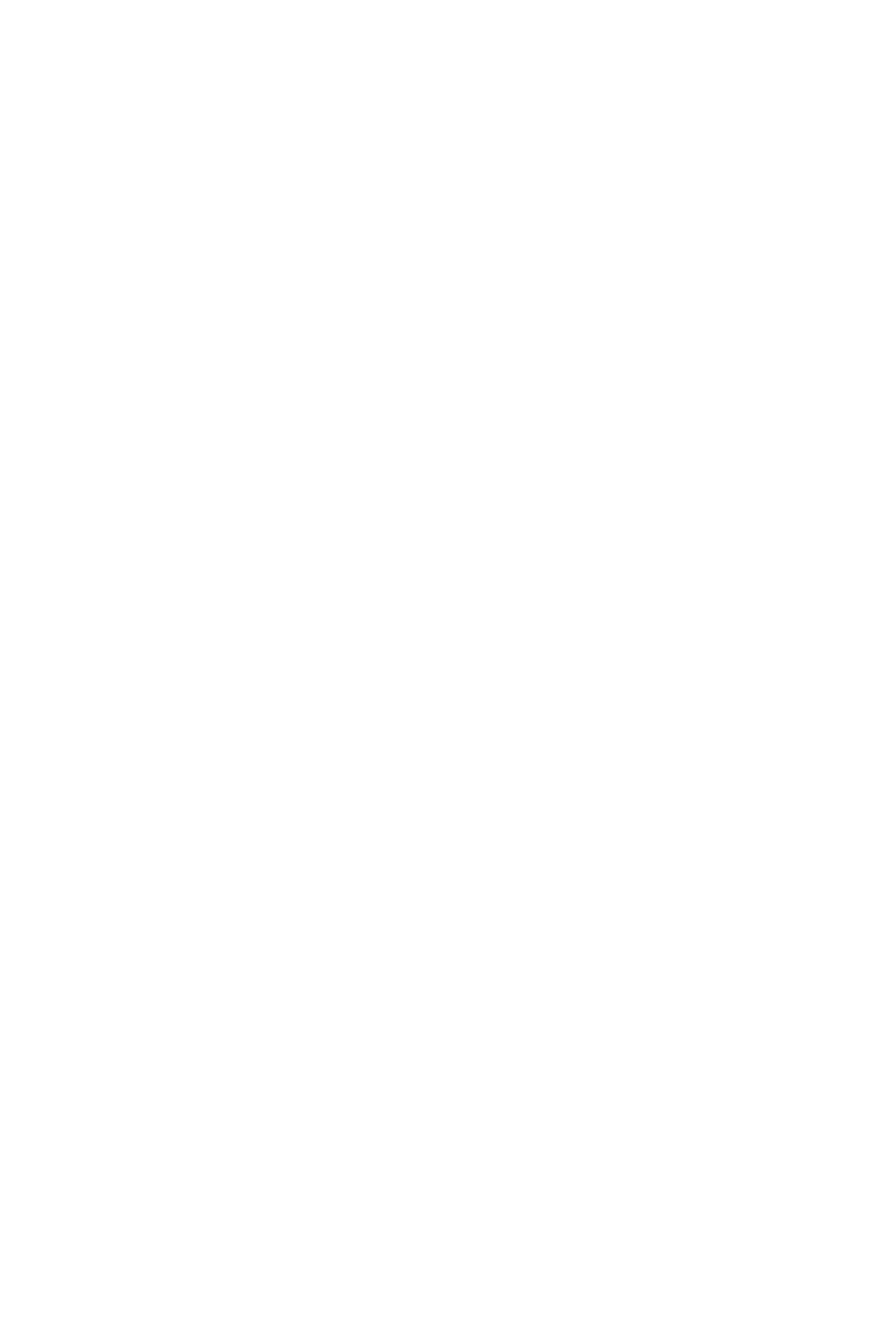
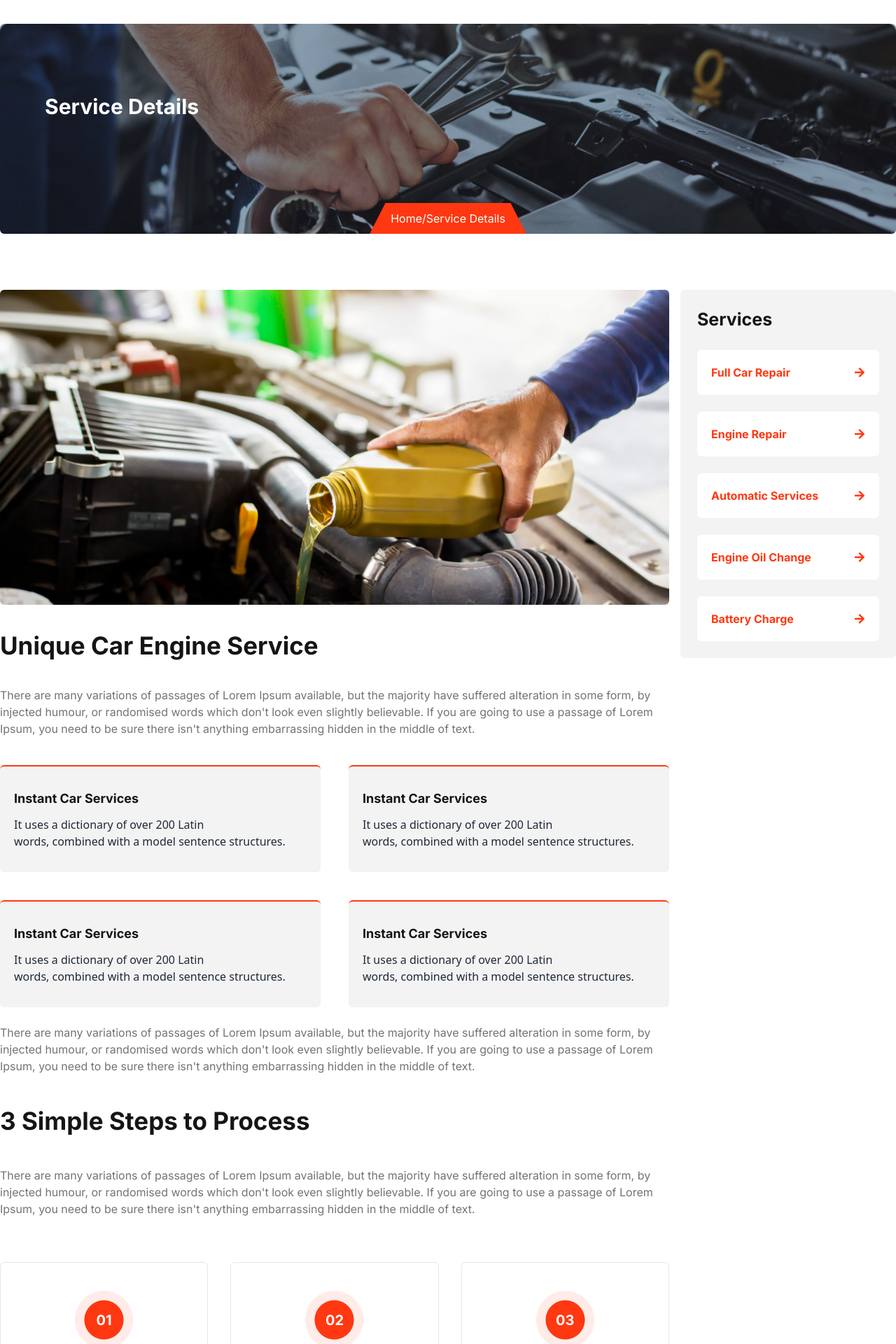
Before and after one commit to sagorcnits/car-doctor, a React (Vite) app: page /services in a window 1280 px wide. Before the commit this address had no page. Shown: the part 120-2040 px from the top of the page at 70% size. Before the commit the page ends 800 px from the top, so only its background shows below. Built offline with nearby package versions, Linux system fonts and the light colour scheme.

Commit message:
details page added

```diff
--- /dev/null
+++ b/src/components/EnginCard.jsx
@@ -0,0 +1,13 @@
+const EnginCard = () => {
+  return (
+    <div className="bg-[#F3F3F3] py-8 px-5 border-t-[2px] border-[#FF3811]  rounded-md">
+      <h1 className="text-[18px] pb-3 font-Inter font-bold text-[#151515]">Instant Car Services</h1>
+      <p>
+        It uses a dictionary of over 200 Latin <br /> words, combined with a
+        model sentence structures.
+      </p>
+    </div>
+  );
+};
+
+export default EnginCard;
--- a/src/components/Slider.jsx
+++ b/src/components/Slider.jsx
@@ -64,7 +64,7 @@ const Slider = ({ review }) => {
           </SwiperSlide>{" "}
         </>
       ) : (
-        <>
+     <>
           <SwiperSlide>
             <TeamCard teamImg={teamImg1}></TeamCard>
           </SwiperSlide>
@@ -83,7 +83,7 @@ const Slider = ({ review }) => {
           <SwiperSlide>
             <TeamCard teamImg={teamImg1}></TeamCard>
           </SwiperSlide>
-        </>
+     </>
       )}
     </Swiper>
   );
--- a/src/index.css
+++ b/src/index.css
@@ -25,4 +25,24 @@
   .productCart:hover .productIcon {
     display: flex;
   }
+
+  .service-banner-btn {
+    padding: 10px 30px;
+    background-color: #ff3811;
+    color: white;
+    position: absolute;
+    left: 50%;
+    transform: translate(-50%, -0%);
+    bottom: 0;
+    clip-path: polygon(10% 0, 90% 0, 100% 100%, 0% 100%);
+  }
+
+  .step {
+    top: 50%;
+    left: 50%;
+    transform: translate(-50%, -50%);
+    color: white;
+    font-weight: bold;
+    font-size: 20px;
+  }
 }
--- /dev/null
+++ b/src/pages/services/Services.jsx
@@ -0,0 +1,121 @@
+import { FaArrowRight } from "react-icons/fa";
+import { Link } from "react-router-dom";
+import serviceImg from "../../assets/images/services/1.jpg";
+import serviceBannerImg from "../../assets/images/services/checkout.png";
+import EnginCard from "../../components/EnginCard";
+import StepCard from "./StepCard";
+
+const Services = () => {
+  return (
+    <>
+      <div
+        style={{ backgroundImage: `url(${serviceBannerImg})` }}
+        className="bg-no-repeat bg-cover bg-blend-multiply bg-[#8ba0b1] h-[300px] rounded-md overflow-hidden relative mt-14"
+      >
+        <div className="w-[90%] mx-auto mt-24">
+          <h1 className="text-white text-[30px] font-bold font-Inter">
+            Service Details
+          </h1>
+        </div>
+        <span className="service-banner-btn font-Inter">
+          <Link to="/">Home</Link>/<Link to="/services">Service Details</Link>
+        </span>
+      </div>
+      <div className="grid md:grid-cols-4 gap-4 mt-20">
+        <div className="md:col-span-4 lg:col-span-3">
+          <div
+            style={{ backgroundImage: `url(${serviceImg})` }}
+            className=" h-[450px] bg-cover rounded-md"
+          ></div>
+          <h1 className="text-[35px] text-[#151515] font-Inter font-bold py-8">
+            Unique Car Engine Service
+          </h1>
+          <p className="text-[#737373] font-Inter">
+            There are many variations of passages of Lorem Ipsum available, but
+            the majority have suffered alteration in some form, by injected
+            humour, or randomised words which don't look even slightly
+            believable. If you are going to use a passage of Lorem Ipsum, you
+            need to be sure there isn't anything embarrassing hidden in the
+            middle of text.{" "}
+          </p>
+          <div className="grid grid-cols-2 gap-10 mt-10">
+            <EnginCard></EnginCard>
+            <EnginCard></EnginCard>
+            <EnginCard></EnginCard>
+            <EnginCard></EnginCard>
+          </div>
+          <p className="text-[#737373] font-Inter py-6">
+            There are many variations of passages of Lorem Ipsum available, but
+            the majority have suffered alteration in some form, by injected
+            humour, or randomised words which don't look even slightly
+            believable. If you are going to use a passage of Lorem Ipsum, you
+            need to be sure there isn't anything embarrassing hidden in the
+            middle of text.{" "}
+          </p>
+          <h1 className="text-[35px] text-[#151515] font-Inter font-bold py-4">
+            3 Simple Steps to Process
+          </h1>
+          <p className="text-[#737373] font-Inter py-6">
+            There are many variations of passages of Lorem Ipsum available, but
+            the majority have suffered alteration in some form, by injected
+            humour, or randomised words which don't look even slightly
+            believable. If you are going to use a passage of Lorem Ipsum, you
+            need to be sure there isn't anything embarrassing hidden in the
+            middle of text.{" "}
+          </p>
+
+          <div className="grid md:grid-cols-3 gap-8 mt-10">
+            <StepCard step={{num:1, title:"Step One"}}></StepCard>
+            <StepCard step={{num:2, title:"Step Two"}}></StepCard>
+            <StepCard step={{num:3, title:"Step Three"}}></StepCard>
+          </div>
+          <div
+
+            className=" h-[450px] bg-cover rounded-md mt-10 overflow-hidden"
+          >
+            <video controls src="https://videos.pexels.com/video-files/3066427/3066427-uhd_4096_2160_24fps.mp4"></video>
+          </div>
+        </div>
+        <div>
+          <div className="bg-[#F3F3F3] p-6 rounded-md">
+            <h1 className="text-[#151515] font-Inter font-bold text-[25px]">
+              Services
+            </h1>
+            <div className=" cursor-pointer text-[#FF3811] flex justify-between items-center mt-6 bg-white p-5 rounded-md hover:bg-[#FF3811] duration-500 hover:text-white">
+              <span className=" font-Inter font-bold text-[16px]">
+                Full Car Repair
+              </span>
+              <FaArrowRight className="cursor-pointer "></FaArrowRight>
+            </div>
+            <div className=" cursor-pointer text-[#FF3811] flex justify-between items-center mt-6 bg-white p-5 rounded-md hover:bg-[#FF3811] duration-500 hover:text-white">
+              <span className=" font-Inter font-bold text-[16px]">
+                Engine Repair
+              </span>
+              <FaArrowRight className="cursor-pointer "></FaArrowRight>
+            </div>
+            <div className=" cursor-pointer text-[#FF3811] flex justify-between items-center mt-6 bg-white p-5 rounded-md hover:bg-[#FF3811] duration-500 hover:text-white">
+              <span className=" font-Inter font-bold text-[16px]">
+                Automatic Services
+              </span>
+              <FaArrowRight className="cursor-pointer "></FaArrowRight>
+            </div>
+            <div className=" cursor-pointer text-[#FF3811] flex justify-between items-center mt-6 bg-white p-5 rounded-md hover:bg-[#FF3811] duration-500 hover:text-white">
+              <span className=" font-Inter font-bold text-[16px]">
+                Engine Oil Change
+              </span>
+              <FaArrowRight className="cursor-pointer "></FaArrowRight>
+            </div>
+            <div className=" cursor-pointer text-[#FF3811] flex justify-between items-center mt-6 bg-white p-5 rounded-md hover:bg-[#FF3811] duration-500 hover:text-white">
+              <span className=" font-Inter font-bold text-[16px]">
+                Battery Charge
+              </span>
+              <FaArrowRight className="cursor-pointer "></FaArrowRight>
+            </div>
+          </div>
+        </div>
+      </div>
+    </>
+  );
+};
+
+export default Services;
--- /dev/null
+++ b/src/pages/services/StepCard.jsx
@@ -0,0 +1,16 @@
+import stepImg from "../../assets/images/services/step.png";
+
+const StepCard = ({step}) => {
+  return (
+    <div className="border *:font-Inter text-center py-10 px-6 space-y-4 rounded-md">
+      <figure className="relative w-[83px] h-[83px] mx-auto rounded-full">
+        <img className="block mx-auto" src={stepImg} alt="" />
+        <p className="absolute step">0{step.num}</p>
+      </figure>
+      <h1 className="text-[20px] font-bold">{step.title}</h1>
+      <p>It uses a dictionary of over 200 .</p>
+    </div>
+  );
+};
+
+export default StepCard;
--- a/src/routes/Routes.jsx
+++ b/src/routes/Routes.jsx
@@ -1,6 +1,7 @@
 import { createBrowserRouter } from "react-router-dom";
 import Root from "../layout/Root";
 import Home from "../pages/home/Home";
+import Services from "../pages/services/Services";
 
 const router = createBrowserRouter([
   {
@@ -10,7 +11,12 @@ const router = createBrowserRouter([
       {
         path: "/",
         element: <Home></Home>,
-        loader:()=>fetch("./public/service.json")
+        loader: () => fetch("./public/service.json"),
+      },
+
+      {
+        path: "/services",
+        element: <Services></Services>,
       },
     ],
   },
```
Also changed, not shown: src/assets/images/services/checkout.png (renamed from src/assets/images/checkout/checkout.png), src/assets/images/services/step.png (added).
